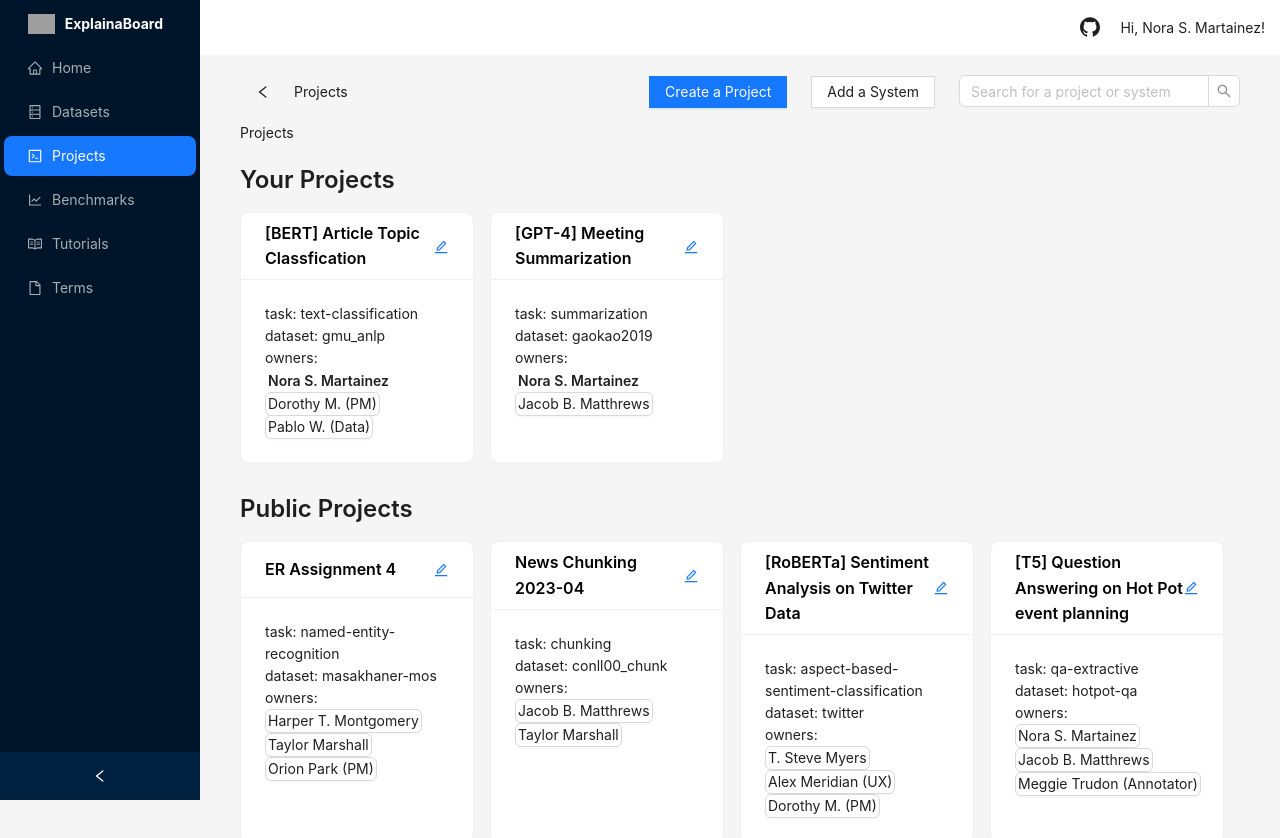
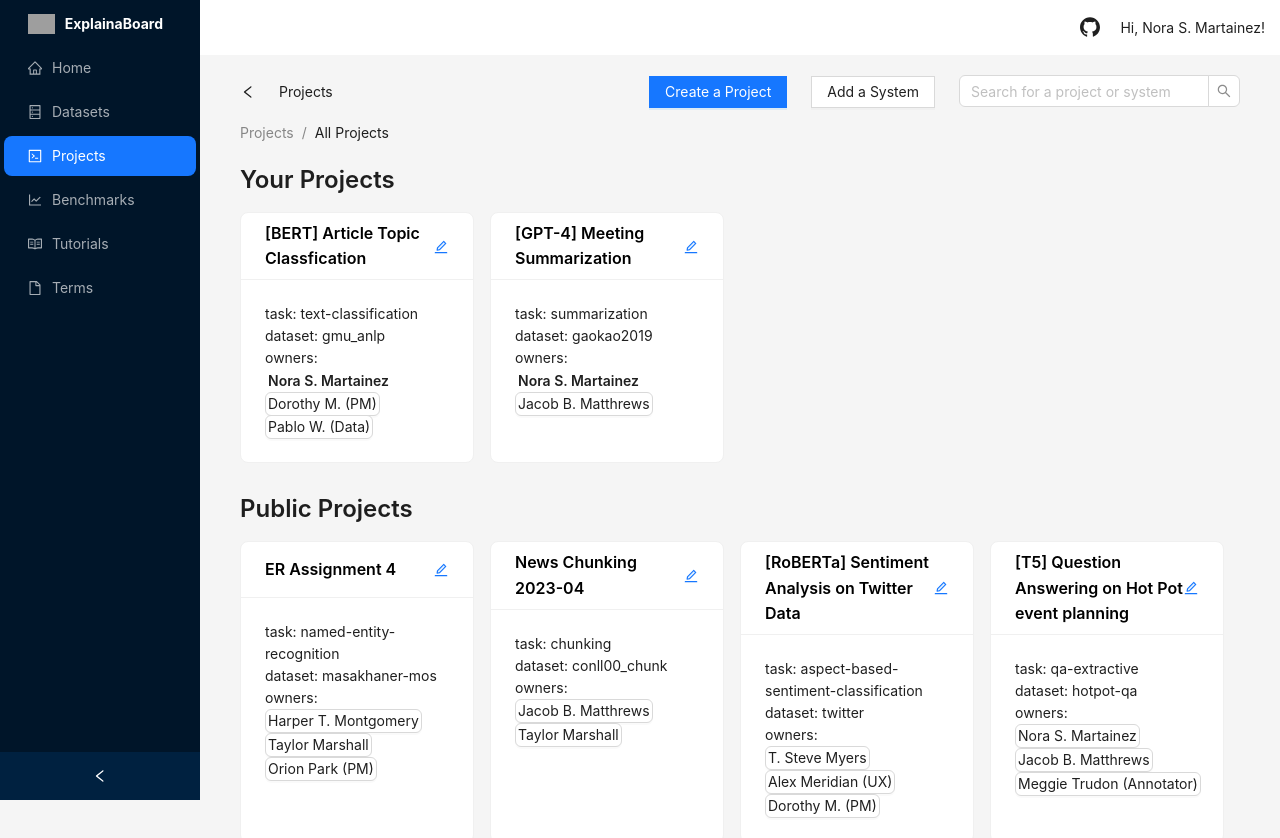
Before and after one commit to ta211/explainaboard_capstone, a React (Create React App) app: page / in a window 1280 px wide. Shown: the top 838 px of the page. Built offline with nearby package versions, Linux system fonts and the light colour scheme; grey boxes are pictures that could not be loaded.

Commit message:
Project navigation button size adjustment

```diff
--- a/src/pages/projects-list/ProjectsList.css
+++ b/src/pages/projects-list/ProjectsList.css
@@ -15,10 +15,10 @@
     border-radius: inherit !important;
 }
 
-.projects-list .projects-list-header .ant-space-item .projects-button button {
+.projects-list .projects-list-header .ant-space-item .projects-button {
     text-align: left;
     width: min-content;
-    padding-left: 0;
+    padding: 0;
 }
 
 .projects-list .projects-list-header .ant-space-item .projects-search input {
--- a/src/pages/projects-list/ProjectsList.js
+++ b/src/pages/projects-list/ProjectsList.js
@@ -39,6 +39,7 @@
 
                 <Breadcrumb>
                     <Breadcrumb.Item>Projects</Breadcrumb.Item>
+                    <Breadcrumb.Item>All Projects</Breadcrumb.Item>
                 </Breadcrumb>
 
                 <Typography.Title level={1} className="your-projects-title">Your Projects</Typography.Title>
```
